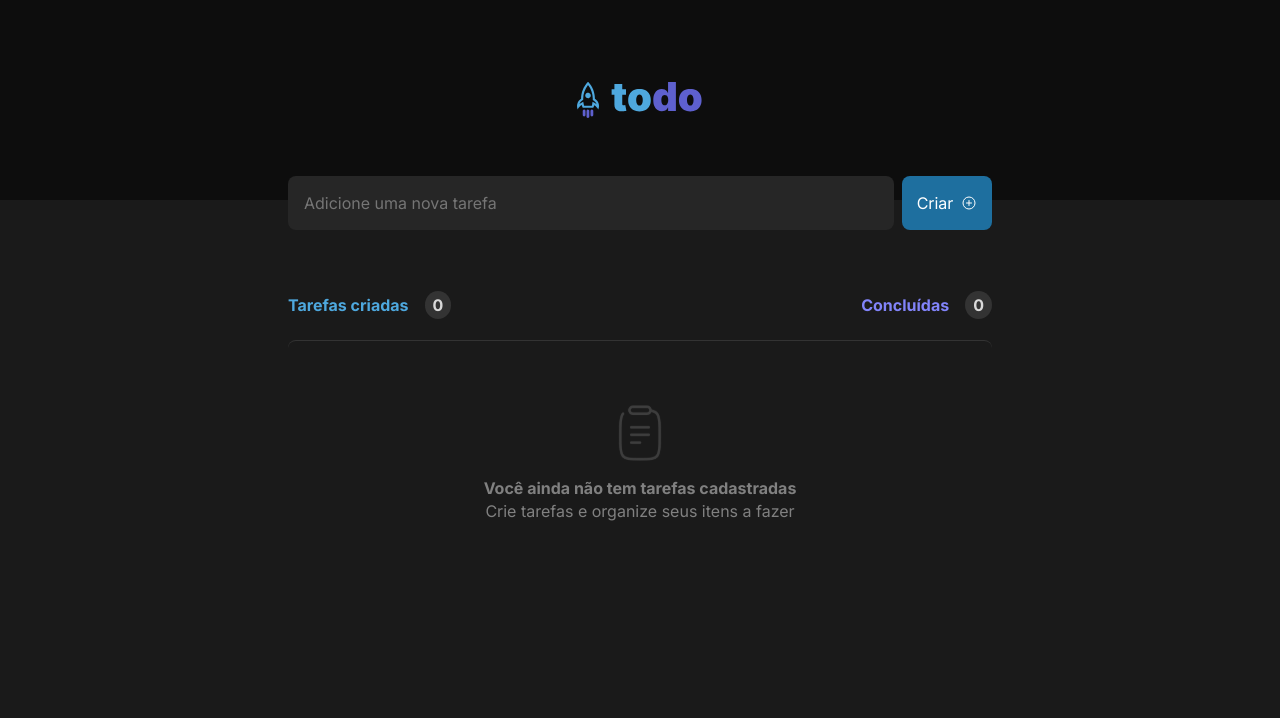
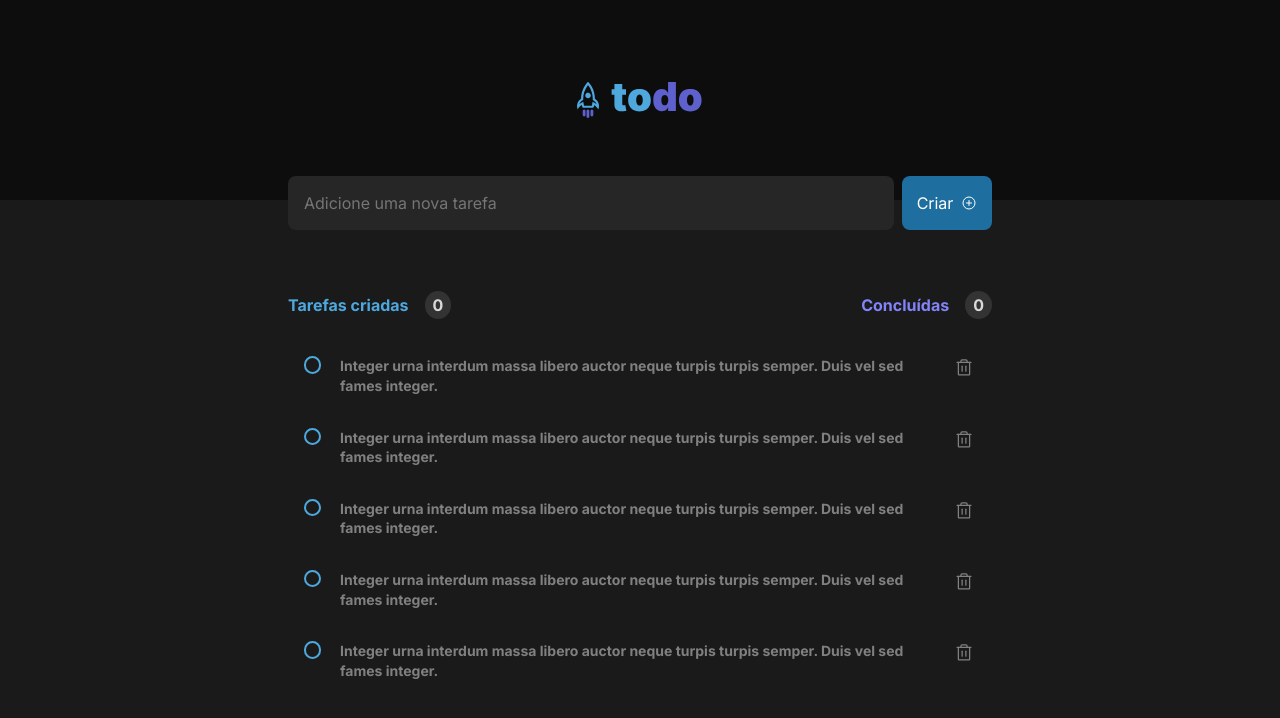
Before and after one commit to LSantoni/desafio-01-todo-list, a React (Vite) app: page / in a window 1280 px wide. Shown: the top 718 px of the page. Built offline with nearby package versions, Linux system fonts and the light colour scheme.

Commit message:
Iniciar layout de Task

```diff
--- a/src/components/ListTask.module.css
+++ b/src/components/ListTask.module.css
@@ -26,7 +26,7 @@ header span {
   border-radius: 50%;
 }
 
-section {
+.withoutTask {
   border-top: 1px solid var(--gray-400);
   border-radius: 8px;
 }
--- a/src/components/ListTask.tsx
+++ b/src/components/ListTask.tsx
@@ -1,6 +1,7 @@
 import styles from './ListTask.module.css';
 
 import clipboard from '../assets/clipboard.svg';
+import { Task } from './Task';
 
 export function ListTask() {
   return (
@@ -17,11 +18,19 @@ export function ListTask() {
         </p>
       </header>
 
-      <section>
+      <section className={styles.withoutTask} hidden>
         <img src={clipboard} alt="icone de quando não tem nenhuma tarefa criada" />
         <p>Você ainda não tem tarefas cadastradas</p>
         <p>Crie tarefas e organize seus itens a fazer</p>
       </section>
+
+      <section>
+        <Task />
+        <Task />
+        <Task />
+        <Task />
+        <Task />
+      </section>
     </div>
   )
 }
--- a/src/components/NewTask.module.css
+++ b/src/components/NewTask.module.css
@@ -16,6 +16,7 @@
   color: var(--white);
   border: none;
   border-radius: 8px;
+  cursor: pointer;
 
   display: flex;
   align-items: center;
--- /dev/null
+++ b/src/components/Task.module.css
@@ -0,0 +1,61 @@
+.taskContent {
+  font-size: 0.875rem;
+  padding: 1rem;
+  display: grid;
+  grid-template-columns: 1.5rem 1fr 1.5rem;
+  gap: 0.75rem;
+}
+
+section p {
+  text-align: start;
+}
+
+.taskContent button {
+  background: transparent;
+  border: 0;
+  color: var(--gray-300);
+  line-height: 0;
+  cursor: pointer;
+  height: 1.5rem;
+  width: 1.5rem;
+
+  border-radius: 4px;
+  transition: 1s;
+}
+
+.taskContent button:hover {
+  color: var(--danger);
+  background-color: var(--gray-400);
+
+}
+
+input[type='radio'] {
+  -webkit-appearance:none;
+  width: 1.091rem;
+  height: 1.091rem;
+  border: 2px solid var(--blue);
+  border-radius: 50%;
+  outline: none;
+
+  transition: 1s;
+}
+
+input[type='radio']:hover {
+  border: 2px solid var(--blue-dark);
+}
+
+input[type='radio']:checked {
+  background: url("/src/assets/check-mark.svg") no-repeat;
+  background-position: center;
+  background-color: var(--purple-dark);
+  border: 2px solid var(--purple-dark);
+
+  transition: 1s;
+}
+
+input[type='radio']:checked:hover {
+  background: url("/src/assets/check-mark.svg") no-repeat;
+  background-position: center;
+  background-color: var(--purple);
+  border: 2px solid var(--purple);
+}
--- /dev/null
+++ b/src/components/Task.tsx
@@ -0,0 +1,14 @@
+import { Trash } from 'phosphor-react';
+import styles from './Task.module.css';
+
+export function Task() {
+  return (
+    <div className={styles.taskContent}>
+      <input type="radio" name="" id="" />
+      <p>Integer urna interdum massa libero auctor neque turpis turpis semper. Duis vel sed fames integer.</p>
+      <button title='Deletar task'>
+        <Trash size={20} />
+      </button>
+    </div>
+  )
+}
--- a/src/global.css
+++ b/src/global.css
@@ -36,5 +36,5 @@ body, input, textarea, button {
   font-family: 'Inter', sans-serif;
   font-weight: 400;
   font-size: 1rem;
-  line-height: 140%;
+  line-height: 1.4;
 }
```
Also changed, not shown: src/assets/check-mark.svg (added).
